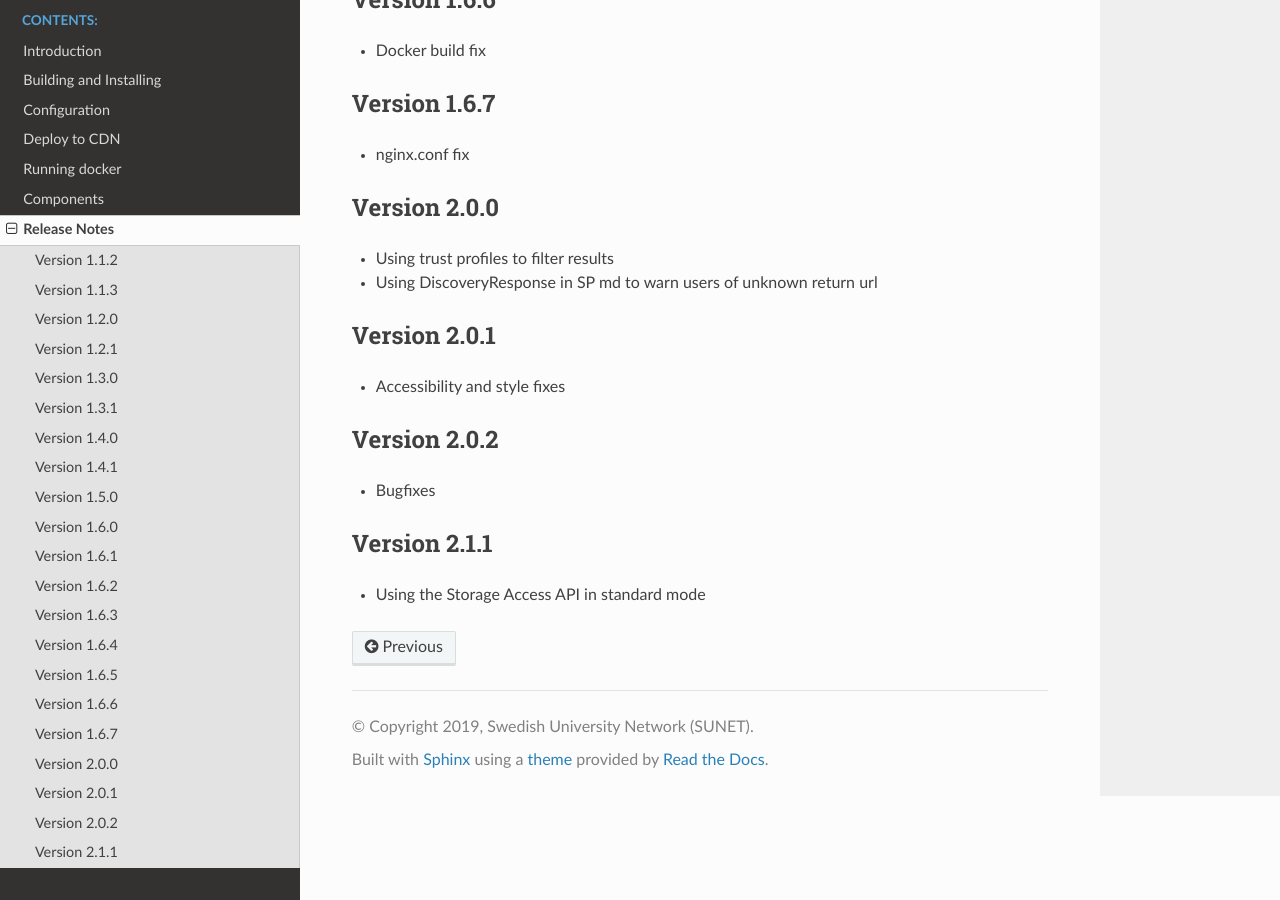
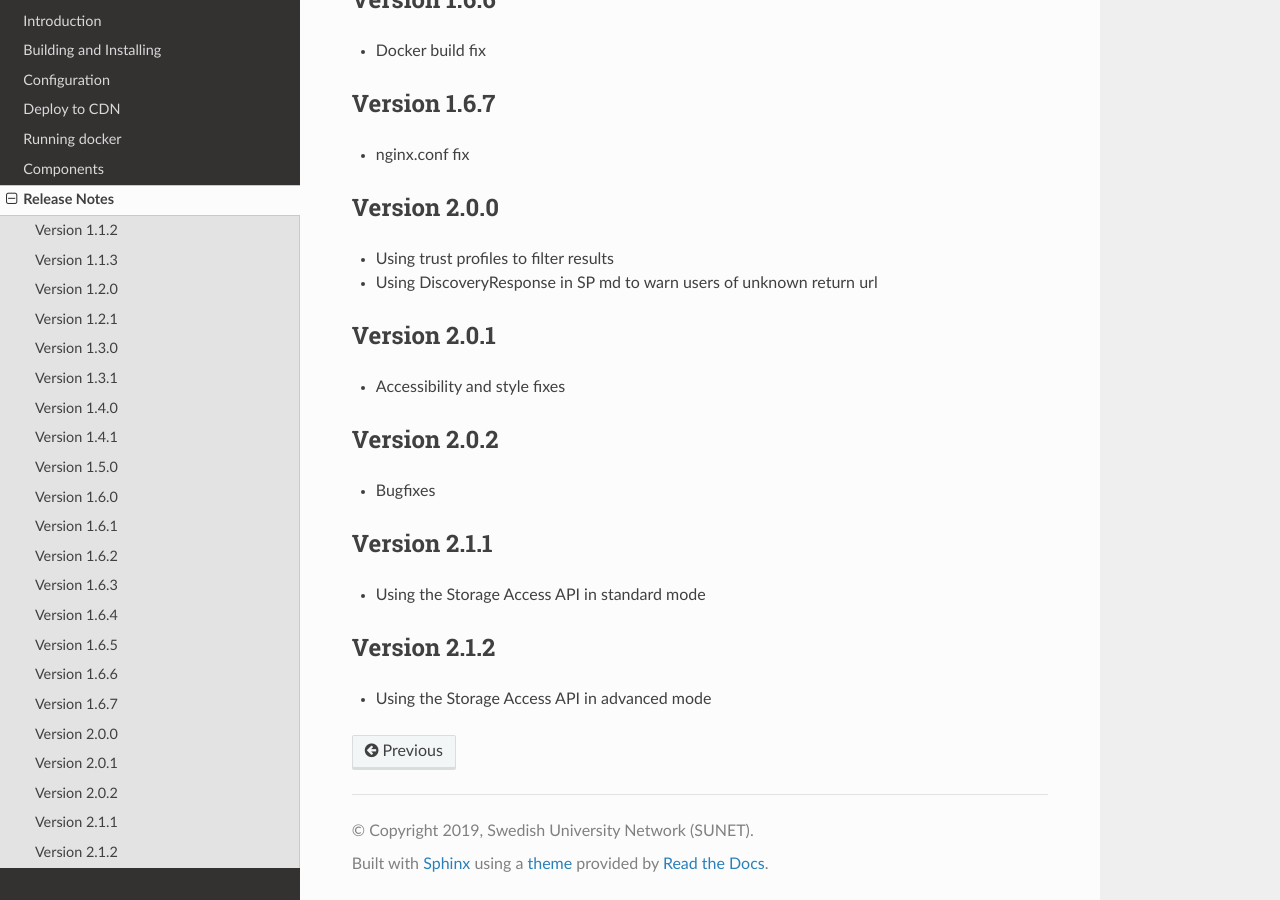
Before and after one commit to TheIdentitySelector/thiss-js, a Sphinx documentation site: the page built from docs/releasenotes.rst, in a window 1280 px wide and 900 px high, scrolled down 2121 px. Built offline with Sphinx 7.4.7 and the Read the Docs theme 3.1.0, drawn with Linux system fonts in a browser that asks for light colours.

Commit message:
bump version

```diff
--- a/docs/conf.py
+++ b/docs/conf.py
@@ -26,7 +26,7 @@ author = u'Leif Johansson'
 # The short X.Y version
 version = u'2.1'
 # The full version, including alpha/beta/rc tags
-release = u'2.1.1'
+release = u'2.1.2'
 js_source_path = '../src'
 
 # -- General configuration ---------------------------------------------------
--- a/docs/releasenotes.rst
+++ b/docs/releasenotes.rst
@@ -123,3 +123,8 @@ Version 2.1.1
 -------------
 
 * Using the Storage Access API in standard mode
+
+Version 2.1.2
+-------------
+
+* Using the Storage Access API in advanced mode
--- a/package.json
+++ b/package.json
@@ -1,6 +1,6 @@
 {
   "name": "@theidentityselector/thiss",
-  "version": "2.1.1",
+  "version": "2.1.2",
   "description": "The Identity Selector",
   "main": "index.js",
   "private": false,
```
Also changed, not shown: 1 other file.
